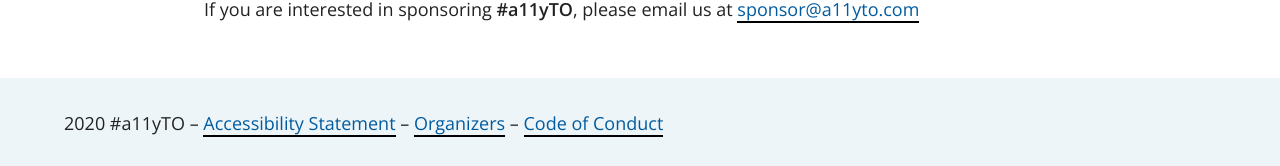
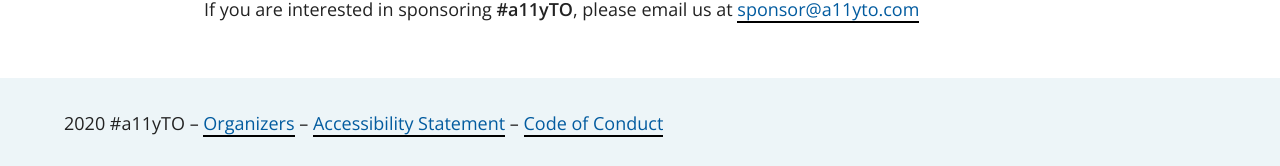
Before and after one commit to a11yTO/A11yTO-Main, a Jekyll site: the page built from index.html, in a window 1280 px wide. Shown: the part 1688-1854 px from the top of the page. Built offline with Jekyll 4.4.1, drawn with Linux system fonts in a browser that asks for light colours.

Commit message:
Reorder footer links

```diff
--- a/_includes/footer.html
+++ b/_includes/footer.html
@@ -1,6 +1,4 @@
-
-
 <footer>
-  <p>{{ site.time | date: '%Y' }} #{{ site.title }} &ndash; <a {% if page.id == 'accessibility-statement' %}class="current-page"{% endif %} href="/accessibility-statement">Accessibility Statement</a> &ndash; <a {% if page.id == 'organizers' %}class="current-page"{% endif %} href="/organizers ">Organizers</a> &ndash; <a {% if page.id == 'conduct' %}class="current-page"{% endif %} href="/code-of-conduct ">Code of Conduct</a>
+  <p>{{ site.time | date: '%Y' }} #{{ site.title }} &ndash; <a {% if page.id == 'organizers' %}class="current-page" {% endif %} href="/organizers ">Organizers</a> &ndash; <a {% if page.id == 'accessibility-statement' %}class="current-page" {% endif %} href="/accessibility-statement">Accessibility Statement</a> &ndash; <a {% if page.id == 'conduct' %}class="current-page" {% endif %} href="/code-of-conduct ">Code of Conduct</a>
   </p>
 </footer>
```
